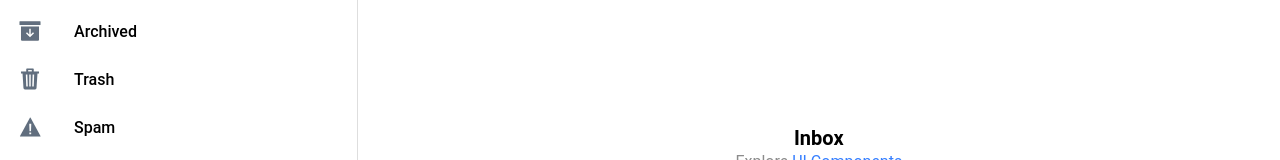
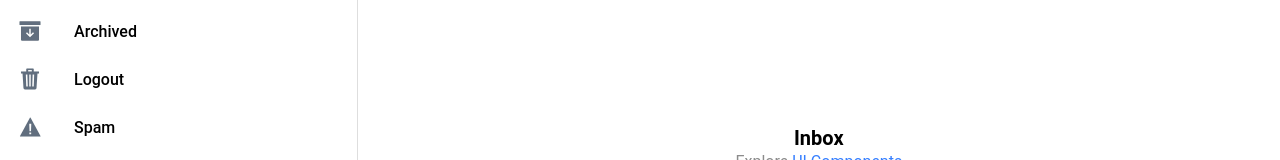
Before and after one commit to szwtron/Renebae, a React (Create React App) app: page /page/Inbox in a window 1280 px wide. Shown: the part 251-411 px from the top of the page. Built offline with nearby package versions, Linux system fonts and the light colour scheme.

Commit message:
add sidemenu logout

```diff
--- a/src/components/Menu.tsx
+++ b/src/components/Menu.tsx
@@ -47,7 +47,7 @@ const appPages: AppPage[] = [
     mdIcon: archiveSharp
   },
   {
-    title: 'Trash',
+    title: 'Logout',
     url: '/page/Trash',
     iosIcon: trashOutline,
     mdIcon: trashSharp
```
